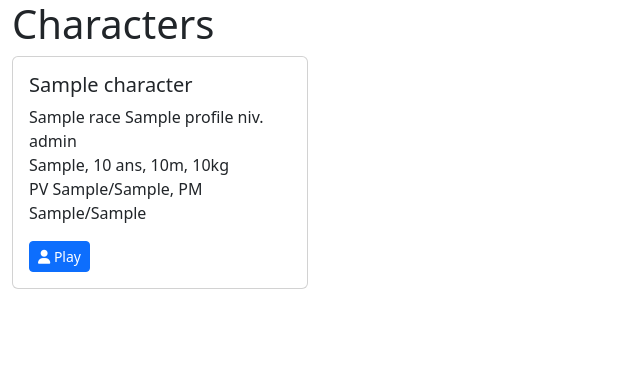
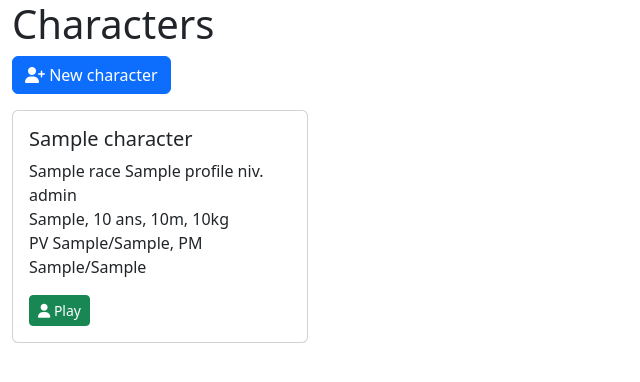
Before and after one commit to Crocmagnon/charasheet, a Django app: template src/character/templates/character/list.html in a window 1280 px wide. Shown: the top 382 px of the page, without its empty margins (0-640 px from the left). Run offline with Django 3.2, Linux system fonts and the light colour scheme; the template is opened without the code that fills it: most values are stand-ins (such as "Sample title", 1, 10 or a date in 2020); parts of the project's set-up code (start-up, migrations or seed data) failed here and were passed over; some libraries are stand-ins or nearby versions.

Commit message:
Add basic character create view (redirect only)

```diff
--- a/src/character/templates/character/character_card.html
+++ b/src/character/templates/character/character_card.html
@@ -9,7 +9,7 @@
                 {{ character.get_gender_display }}, {{ character.age }} ans, {{ character.height_m }}m, {{ character.weight }}kg<br>
                 PV {{ character.health_remaining }}/{{ character.health_max }}, PM {{ character.mana_remaining }}/{{ character.mana_max }}
             </p>
-            <a href="{% url "character:view" pk=character.pk %}" class="btn btn-sm btn-primary">
+            <a href="{% url "character:view" pk=character.pk %}" class="btn btn-sm btn-success">
                 <i class="fa-solid fa-user"></i> Play
             </a>
         </div>
--- a/src/character/templates/character/list.html
+++ b/src/character/templates/character/list.html
@@ -5,6 +5,9 @@
 
 {% block content %}
     <h1>Characters</h1>
+    <a href="{% url "character:create" %}" class="btn btn-primary mb-3">
+        <i class="fa-solid fa-user-plus"></i> New character
+    </a>
     <div class="row row-cols-1 row-cols-sm-2 row-cols-md-3 row-cols-lg-4 g-4">
         {% for character in characters %}
             {% include "character/character_card.html" %}
--- a/src/character/urls.py
+++ b/src/character/urls.py
@@ -5,6 +5,7 @@ from character import views
 app_name = "character"
 urlpatterns = [
     path("", views.characters_list, name="list"),
+    path("create/", views.character_create, name="create"),
     path("<int:pk>/", views.character_view, name="view"),
     path("<int:pk>/health_change", views.character_health_change, name="health_change"),
     path("<int:pk>/mana_change", views.character_mana_change, name="mana_change"),
```
Also changed, not shown: src/character/views.py (+6 -1 lines).
